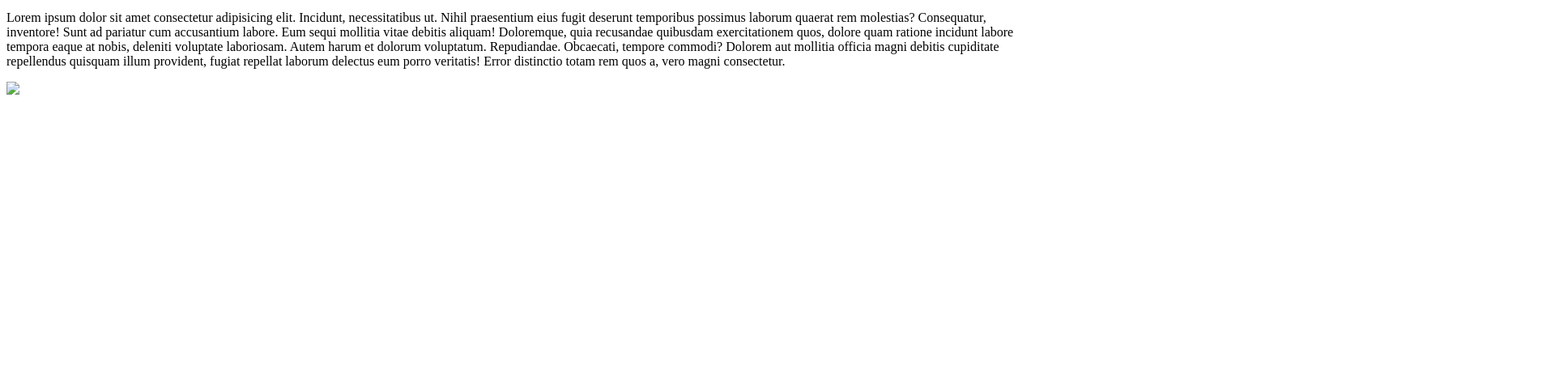
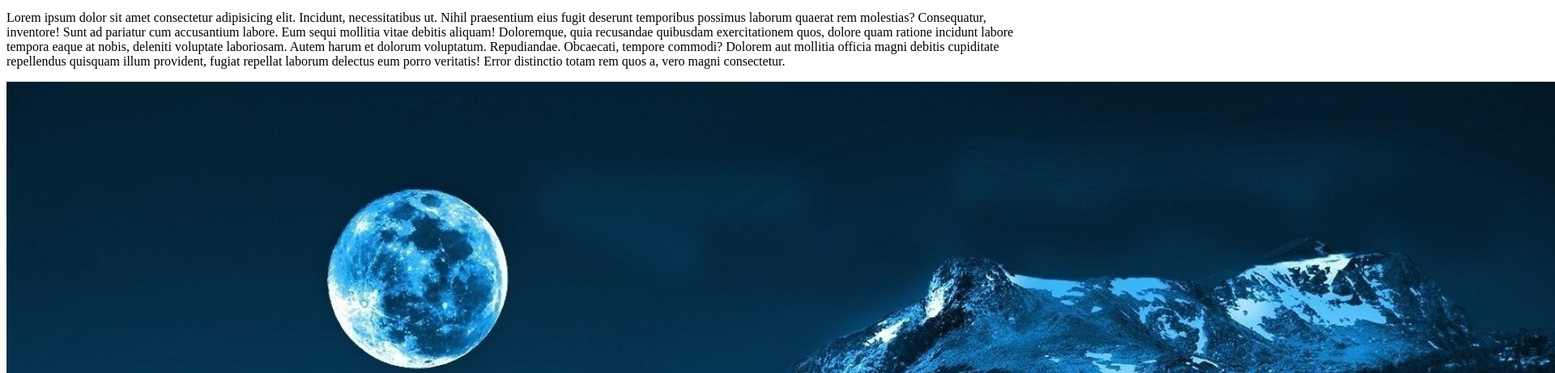
Before and after one commit to VLAD-TREX/web42vad, a plain HTML site: page index.html in a window 1280 px wide. Shown: the part 155-616 px from the top of the page at 81% size, 1920 px wide, since content can reach past the window. Drawn offline with Linux system fonts and the light colour scheme.

Commit message:
Update index.html

```diff
--- a/index.html
+++ b/index.html
@@ -14,6 +14,6 @@
  <p>Lorem ipsum dolor sit amet consectetur adipisicing elit. Incidunt, necessitatibus ut. Nihil praesentium eius fugit deserunt temporibus possimus laborum quaerat rem molestias? Consequatur, inventore! Sunt ad pariatur cum accusantium labore.
     Eum sequi mollitia vitae debitis aliquam! Doloremque, quia recusandae quibusdam exercitationem quos, dolore quam ratione incidunt labore tempora eaque at nobis, deleniti voluptate laboriosam. Autem harum et dolorum voluptatum. Repudiandae.
     Obcaecati, tempore commodi? Dolorem aut mollitia officia magni debitis cupiditate repellendus quisquam illum provident, fugiat repellat laborum delectus eum porro veritatis! Error distinctio totam rem quos a, vero magni consectetur.</p>
-    <img src="img/p1.jpg">
+    <img src="p1.jpg">
 </body>
 </html>
```
